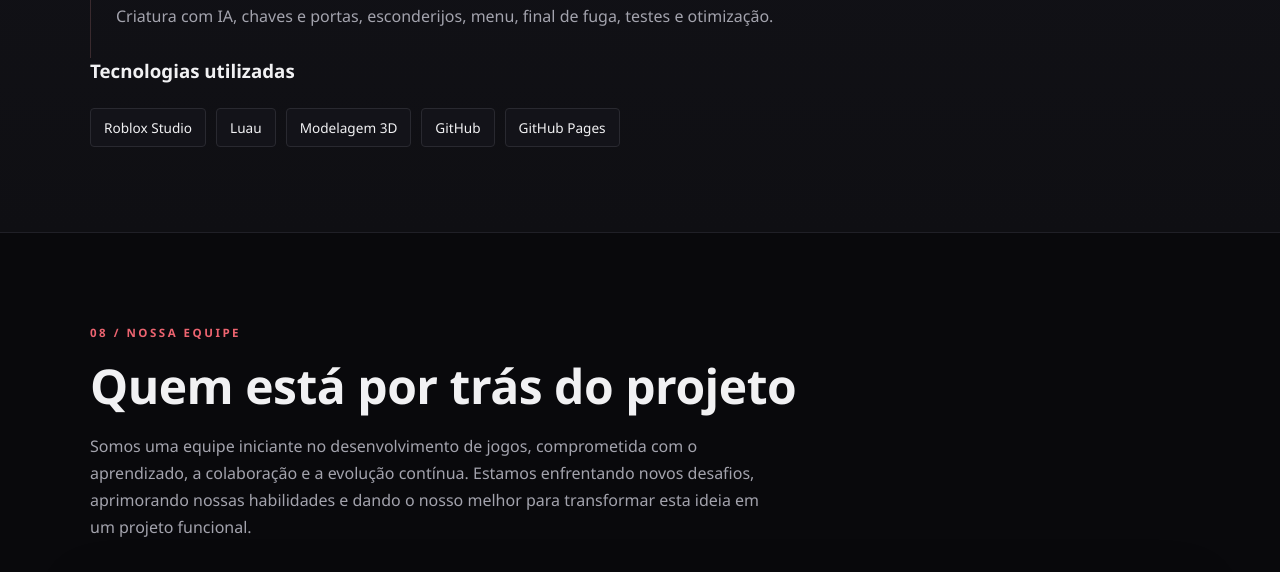
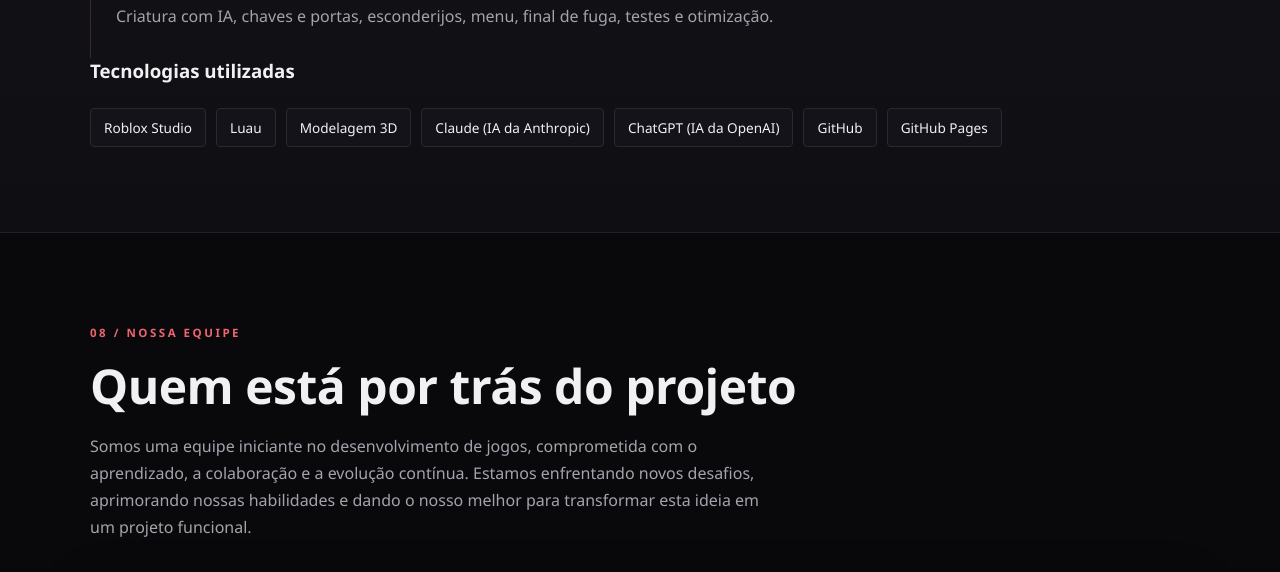
Before and after one commit to Fernandojps/o-ultimo-sinal, a plain HTML site: page index.html in a window 1280 px wide. Shown: the part 5370-5942 px from the top of the page. Drawn offline with Linux system fonts and the light colour scheme.

Commit message:
Update index.html

```diff
--- a/index.html
+++ b/index.html
@@ -760,6 +760,8 @@ footer { background: #07070a; }
         <span>Roblox Studio</span>
         <span>Luau</span>
         <span>Modelagem 3D</span>
+        <span>Claude (IA da Anthropic)</span>
+        <span>ChatGPT (IA da OpenAI)</span>
         <span>GitHub</span>
         <span>GitHub Pages</span>
       </div>
```
